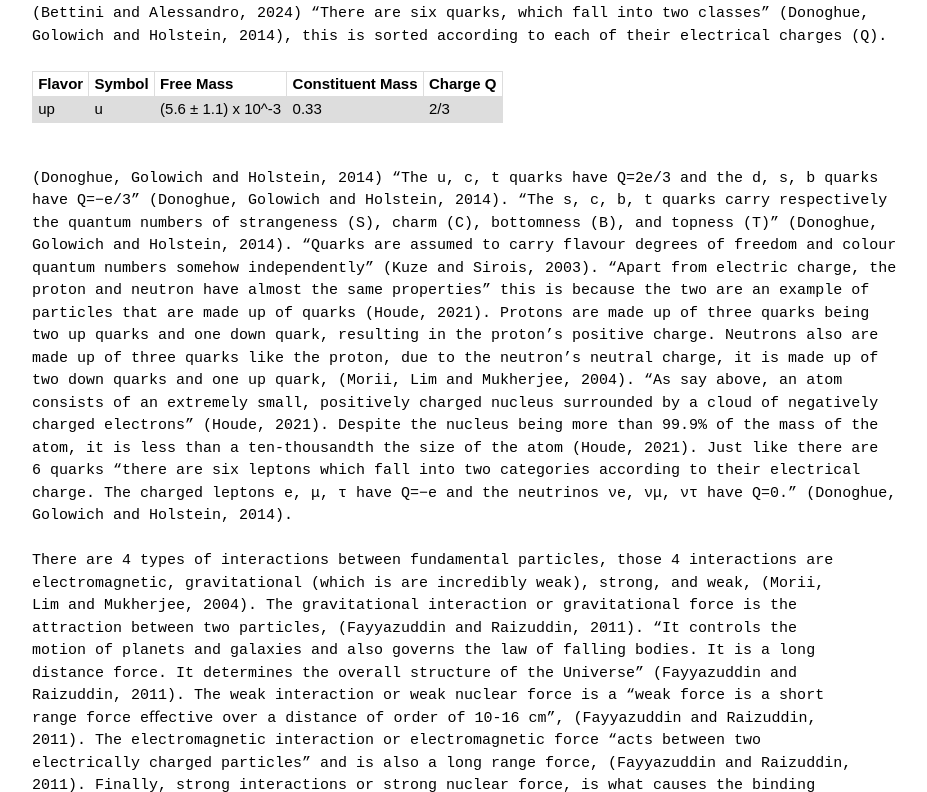
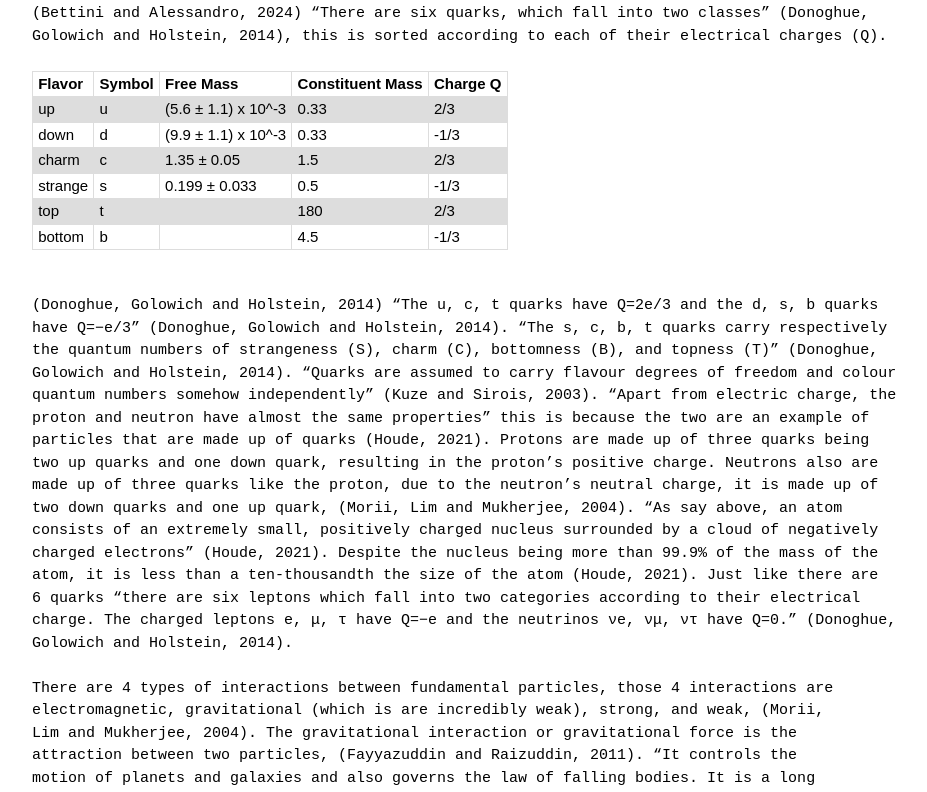
Before and after one commit to FEPSFY6969684/FY6969684, a plain HTML site: page index.html in a window 1280 px wide. Shown: the part 1684-2476 px from the top of the page, without its empty margins (18-945 px from the left). Drawn offline with nearby package versions, Linux system fonts and the light colour scheme.

Commit message:
Add quark properties to index.html
Added rows for down, charm, strange, top, and bottom quarks with their properties.

```diff
--- a/index.html
+++ b/index.html
@@ -132,6 +132,41 @@ Golowich and Holstein, 2014), this is sorted according to each of their electric
     <td> 0.33 </td>
     <td> 2/3 </td>
   </tr>
+  <tr>
+    <td> down </td>
+    <td> d </td>
+    <td> (9.9 ± 1.1) x 10^-3 </td>
+    <td> 0.33 </td>
+    <td> -1/3 </td>
+  </tr>
+   <tr>
+    <td> charm </td>
+    <td> c </td>
+    <td> 1.35 ± 0.05 </td>
+    <td> 1.5 </td>
+    <td> 2/3 </td>
+  </tr>
+  <tr>
+    <td> strange </td>
+    <td> s </td>
+    <td> 0.199 ± 0.033 </td>
+    <td> 0.5 </td>
+    <td> -1/3 </td>
+  </tr>
+  <tr>
+    <td> top </td>
+    <td> t </td>
+    <td> </td>
+    <td> 180 </td>
+    <td> 2/3 </td>
+  </tr>
+  <tr>
+    <td> bottom </td>
+    <td> b </td>
+    <td> </td>
+    <td> 4.5 </td>
+    <td> -1/3 </td>
+  </tr>
 </table>
 
 (Donoghue, Golowich and Holstein, 2014) “The u, c, t quarks have Q=2e/3 and the d, s, b quarks
```
